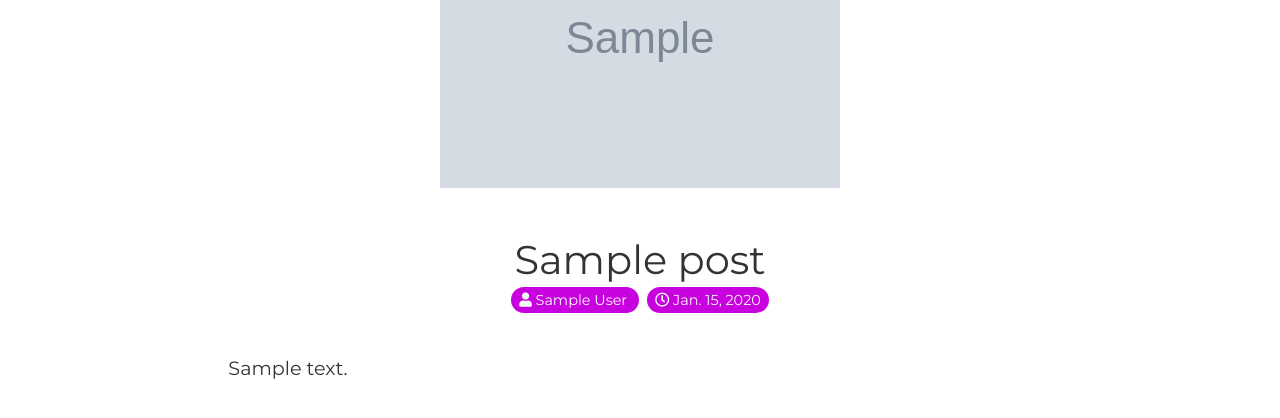
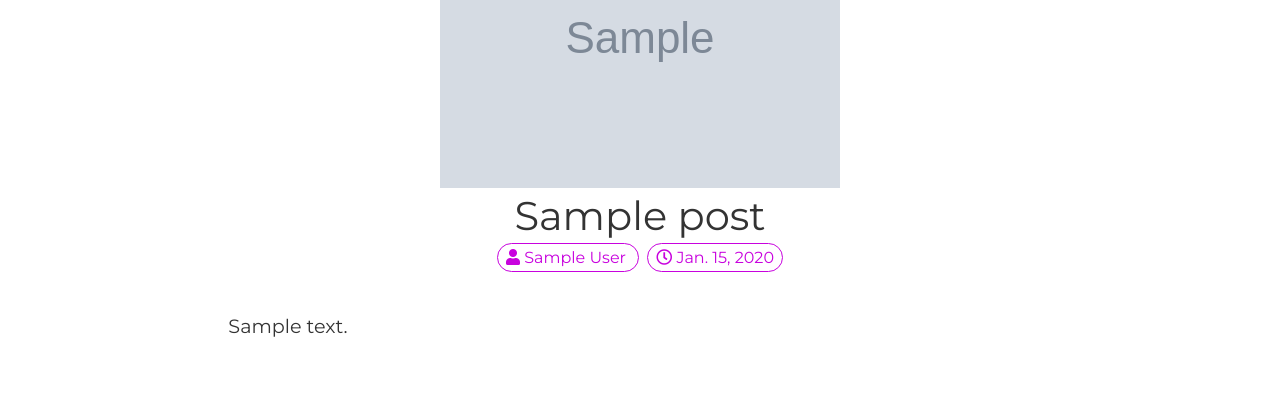
Before and after one commit to MuhamedYoussef/stylek, a Django app: a page that uses templates/blog/post.html in a window 1280 px wide. Shown: the part 275-693 px from the top of the page. Run offline with Django 3.2, Linux system fonts and the light colour scheme; tables that the repository leaves empty hold one stand-in row (values such as "Sample post"); grey boxes marked "Sample" are stand-in pictures; parts of the project's set-up code (start-up, migrations or seed data) failed here and were passed over; some libraries are stand-ins or nearby versions.

Commit message:
fixed profile issue

```diff
--- a/templates/blog/post.html
+++ b/templates/blog/post.html
@@ -2,7 +2,7 @@
 
 <!-- blog content -->
 {% block content %}
-<main class="blog_single_post mb-5">
+<main class="blog_single_post">
   <section class="container-fluid">
     <div class="row">
       <div class="col-md-2"></div>
@@ -17,14 +17,14 @@
           class="img-fluid mx-auto my-auto d-block"
           style="max-height:350px;"
         />
-        <h1 class="post_title text-center pt-5">{{ post.title }}</h1>
-        <p class="text-center text-light" style="font-size: .9rem;">
-          <span class="bg-primary py-1 px-2 mr-2 rounded">
+        <h1 class="post_title text-center pt-1">{{ post.title }}</h1>
+        <p class="text-center text-primary mt-2" style="font-size: 1rem;">
+          <span class="border border-primary py-1 px-2 mr-2 rounded">
             <i class="fas fa-user"></i>
             <!-- Full name of user -->
             {{ post.owner.first_name }} {{ post.owner.last_name }}
           </span>
-          <span class="bg-primary py-1 pr-2 rounded">
+          <span class="border border-primary py-1 pr-2 rounded">
             <i class="far fa-clock ml-2"></i> {{ post.pub_date }}
           </span>
         </p>
```
Also changed, not shown: media/profiles/profile1.jpg (deleted), 1 other file.
